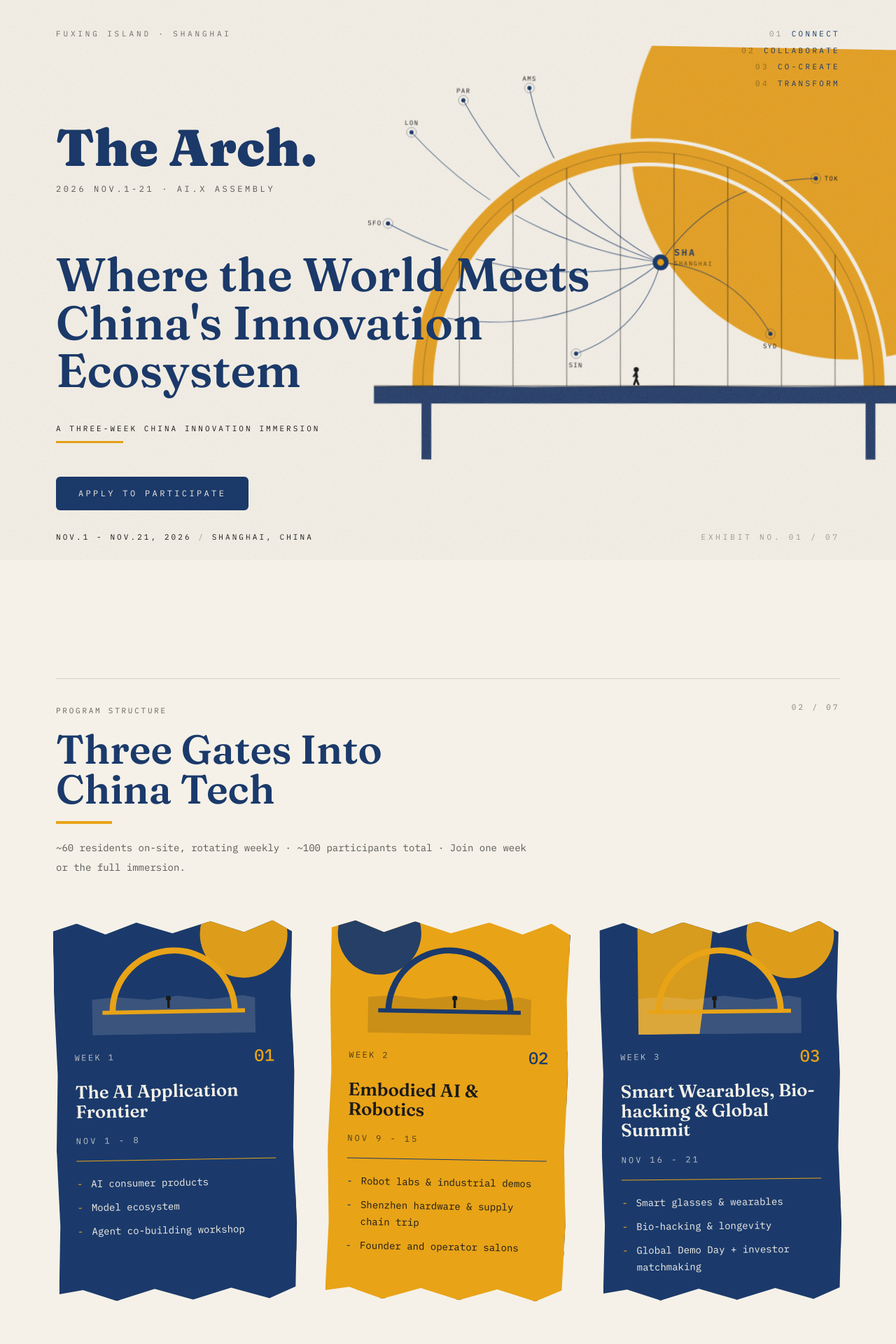
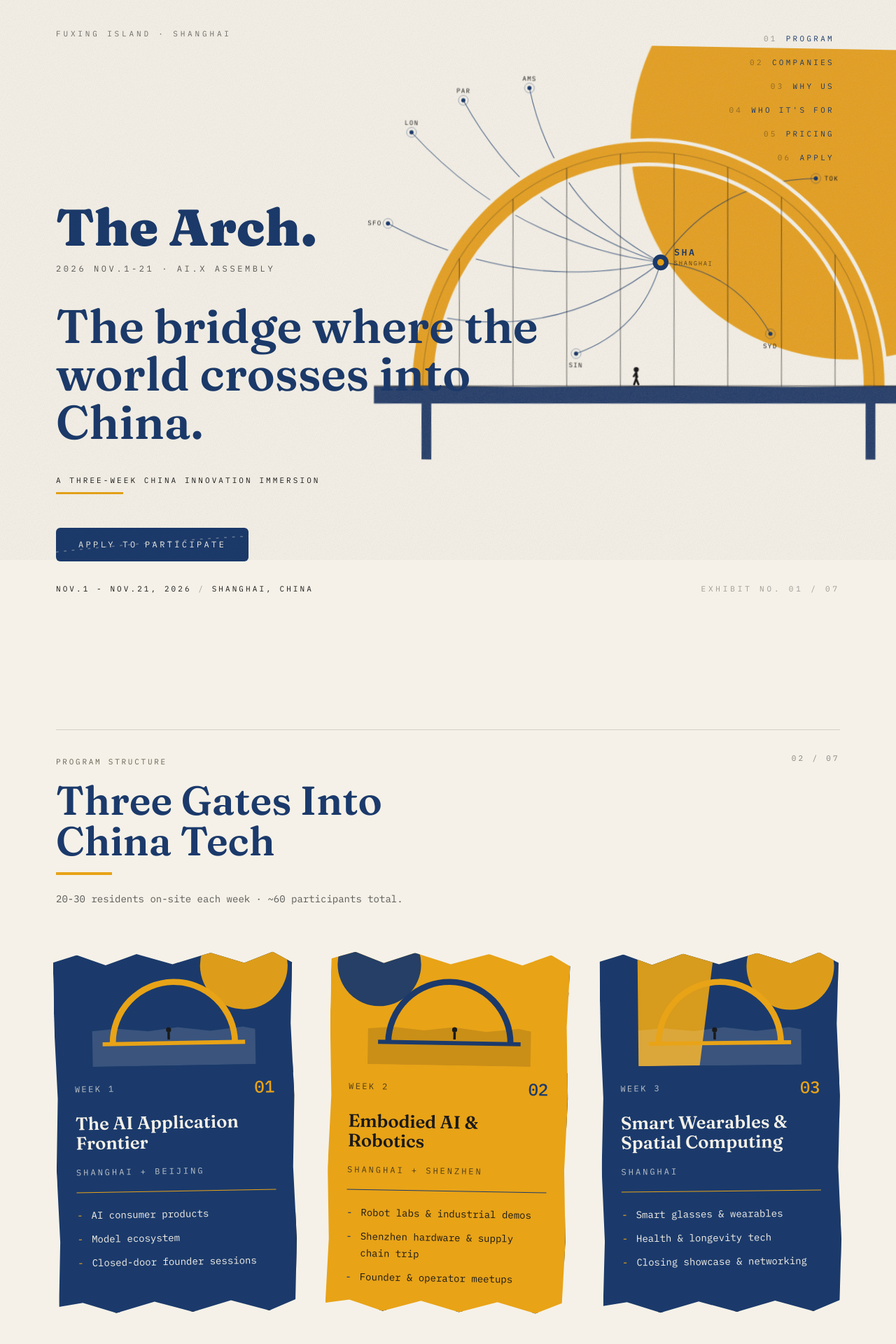
Before and after one commit to dajiangjunok/Arch, a Next.js app: page / in a window 1280 px wide. Shown: the top 1920 px of the page at 70% size. Built offline with nearby package versions, Linux system fonts and the light colour scheme.

Commit message:
feat: update program schedule and manifesto copy

```diff
--- a/app/(home)/_components/hero-section.tsx
+++ b/app/(home)/_components/hero-section.tsx
@@ -121,11 +121,20 @@ export function HeroSection() {
       <header className="relative z-20 flex items-start justify-between">
         <p className="font-mono text-[11px] uppercase tracking-[0.35em] text-ink/60">Fuxing Island · Shanghai</p>
         <nav aria-label="Program pillars" className="hidden sm:block">
-          <ul className="grid justify-items-end gap-1.5">
+          <ul className="grid min-w-56 justify-items-stretch gap-0.5">
             {pillars.map((pillar, index) => (
-              <li key={pillar} className="flex items-center gap-3 font-mono text-[11px] uppercase tracking-[0.3em] text-navy">
-                <span className="text-ink/40">{String(index + 1).padStart(2, "0")}</span>
-                {pillar}
+              <li key={pillar.label}>
+                <a
+                  href={pillar.href}
+                  className="group relative flex min-h-8 items-center justify-end gap-3 overflow-hidden px-2 font-mono text-[11px] uppercase tracking-[0.3em] text-navy transition-transform duration-200 ease-out hover:-translate-x-1 focus-visible:-translate-x-1 focus-visible:outline-none focus-visible:ring-2 focus-visible:ring-marigold focus-visible:ring-offset-2 motion-reduce:transform-none"
+                >
+                  <span className="relative text-ink/40 transition-colors group-hover:text-navy/60 group-focus-visible:text-navy/60">
+                    {String(index + 1).padStart(2, "0")}
+                  </span>
+                  <span className="relative transition-transform duration-200 group-hover:-translate-x-0.5 group-focus-visible:-translate-x-0.5 motion-reduce:transform-none">
+                    {pillar.label}
+                  </span>
+                </a>
               </li>
             ))}
           </ul>
@@ -141,8 +150,8 @@ export function HeroSection() {
         <p className="mt-4 font-mono text-xs uppercase tracking-[0.3em] text-ink/70">2026 Nov.1-21 · AI.X Assembly</p>
       </div>
 
-      <h2 className="relative z-20 mt-12 max-w-[18ch] font-serif text-[clamp(2.6rem,5.4vw,4.2rem)] font-semibold leading-[1.02] tracking-normal text-navy sm:mt-20">
-        Where the World Meets China&apos;s Innovation Ecosystem
+      <h2 className="relative z-20 mt-12 max-w-[18ch] font-serif text-[clamp(2.6rem,5.4vw,4.2rem)] font-semibold leading-[1.02] tracking-normal text-navy sm:mt-10">
+        The bridge where the world crosses into China.
       </h2>
 
       <div className="relative z-20 mt-10">
--- a/app/(home)/_components/manifesto-section.tsx
+++ b/app/(home)/_components/manifesto-section.tsx
@@ -22,9 +22,9 @@ export function ManifestoSection() {
           </h2>
 
           <p className="reveal mt-10 max-w-xl text-sm leading-8 text-ink/75">
-            Closed-door labs, R&D leads, founders, and local ecosystem partners - access that is nearly impossible to arrange
-            independently. Participants leave with real relationships, actionable partnerships, and a structural understanding
-            of how China&apos;s innovation ecosystem works.
+            A tour walks you past the glass and hands you a stack of photos. We take the glass away and put you across the
+            table from the people building this technology. What crosses this bridge is what counts: contracts, hires,
+            partnerships. Whatever crosses, we publish.
           </p>
 
           <ul className="reveal mt-12 flex flex-wrap items-center justify-center gap-4">
--- a/app/(home)/_components/program-gates-section.tsx
+++ b/app/(home)/_components/program-gates-section.tsx
@@ -45,7 +45,7 @@ export function ProgramGatesSection() {
         eyebrow="Program Structure"
         title="Three Gates Into China Tech"
         exhibit="02 / 07"
-        copy="~60 residents on-site, rotating weekly · ~100 participants total · Join one week or the full immersion."
+        copy="20-30 residents on-site each week · ~60 participants total."
       />
 
       <div className="grid gap-12 md:grid-cols-3 md:gap-8 lg:gap-12">
--- a/app/(home)/_data/home-data.ts
+++ b/app/(home)/_data/home-data.ts
@@ -3,32 +3,39 @@ export const mailto =
 
 export const applyPath = "/apply";
 
-export const pillars = ["Connect", "Collaborate", "Co-create", "Transform"];
+export const pillars = [
+  { label: "PROGRAM", href: "#weeks" },
+  { label: "COMPANIES", href: "#collection" },
+  { label: "WHY US", href: "#thesis" },
+  { label: "WHO IT'S FOR", href: "#audiences" },
+  { label: "PRICING", href: "#admission" },
+  { label: "APPLY", href: applyPath },
+];
 
 export const programGates = [
   {
     week: "Week 1",
     number: "01",
     title: "The AI Application Frontier",
-    dates: "Nov 1 - 8",
+    dates: "Shanghai + Beijing",
     tone: "navy",
-    points: ["AI consumer products", "Model ecosystem", "Agent co-building workshop"],
+    points: ["AI consumer products", "Model ecosystem", "Closed-door founder sessions"],
   },
   {
     week: "Week 2",
     number: "02",
     title: "Embodied AI & Robotics",
-    dates: "Nov 9 - 15",
+    dates: "Shanghai + Shenzhen",
     tone: "marigold",
-    points: ["Robot labs & industrial demos", "Shenzhen hardware & supply chain trip", "Founder and operator salons"],
+    points: ["Robot labs & industrial demos", "Shenzhen hardware & supply chain trip", "Founder & operator meetups"],
   },
   {
     week: "Week 3",
     number: "03",
-    title: "Smart Wearables, Bio-hacking & Global Summit",
-    dates: "Nov 16 - 21",
+    title: "Smart Wearables & Spatial Computing",
+    dates: "Shanghai",
     tone: "navy",
-    points: ["Smart glasses & wearables", "Bio-hacking & longevity", "Global Demo Day + investor matchmaking"],
+    points: ["Smart glasses & wearables", "Health & longevity tech", "Closing showcase & networking"],
   },
 ];
 
@@ -90,7 +97,7 @@ export const audiences = [
     tone: "marigold",
   },
   {
-    title: "Speakers & KOLs",
+    title: "Business Executive",
     detail: "Platform · Audience · Signal",
     tone: "navy-alt",
   },
```
